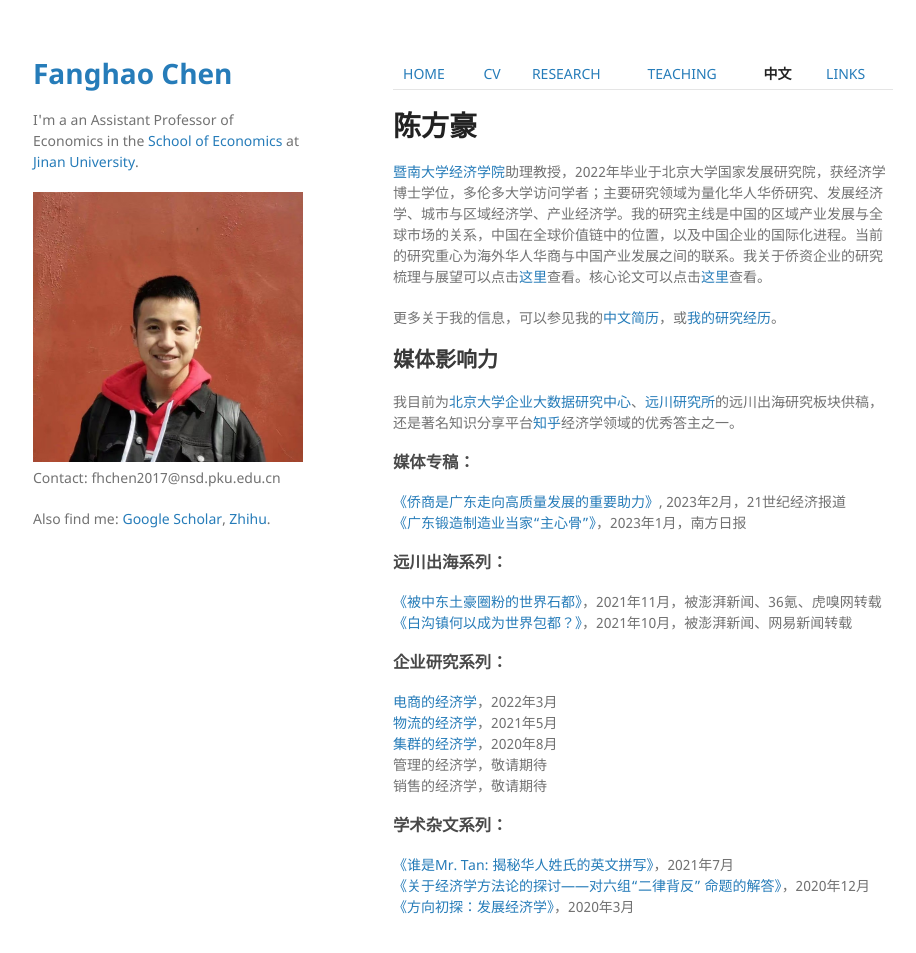
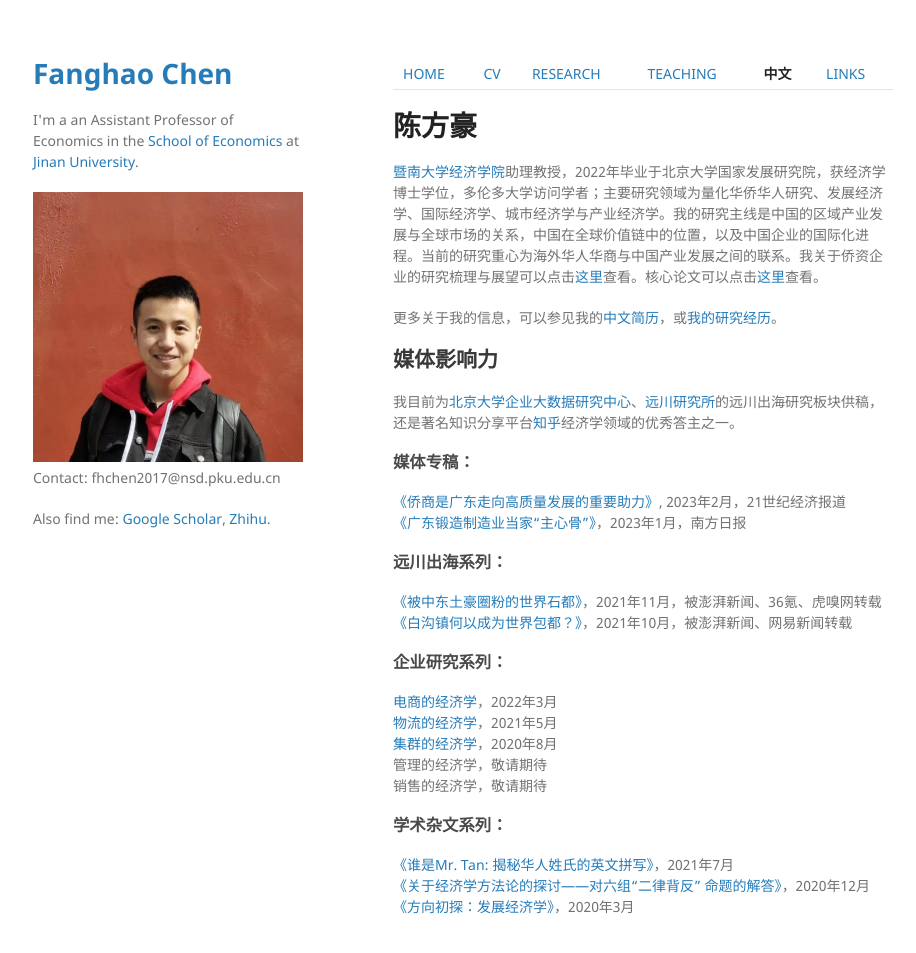
Before and after one commit to FanghaoChen/homepage, a Jekyll site: the page built from chinesepage.md, in a window 1280 px wide and 987 px high. Shown: the top 953 px of the window, without its empty margins (177-1093 px from the left). Built offline with Jekyll 4.4.1, drawn with Linux system fonts in a browser that asks for light colours; our own code applies the rules of GitHub Pages for plain Markdown files.

Commit message:
Update chinesepage.md

```diff
--- a/chinesepage.md
+++ b/chinesepage.md
@@ -2,7 +2,7 @@
 
 # 陈方豪
 
-[暨南大学经济学院](https://ec.jnu.edu.cn/)助理教授，2022年毕业于北京大学国家发展研究院，获经济学博士学位，多伦多大学访问学者；主要研究领域为量化华人华侨研究、发展经济学、城市与区域经济学、产业经济学。我的研究主线是中国的区域产业发展与全球市场的关系，中国在全球价值链中的位置，以及中国企业的国际化进程。当前的研究重心为海外华人华商与中国产业发展之间的联系。我关于侨资企业的研究梳理与展望可以点击[这里](https://kns.cnki.net/kcms2/article/abstract?v=miRwvmqqcdlteriJMAI_6frAN94hMS3aOuBeWxKEZgUYYhNmVAyuUCte5twbsrrLFK0i5HvhkCSL-ixoJLyBZL7sD1RVILRzUsC78wpfyQPBDDybmH7230FjY76RTbFm0qov9R3b7Qw=&uniplatform=NZKPT)查看。核心论文可以点击[这里](https://papers.ssrn.com/sol3/papers.cfm?abstract_id=4004159)查看。
+[暨南大学经济学院](https://ec.jnu.edu.cn/)助理教授，2022年毕业于北京大学国家发展研究院，获经济学博士学位，多伦多大学访问学者；主要研究领域为量化华侨华人研究、发展经济学、国际经济学、城市经济学与产业经济学。我的研究主线是中国的区域产业发展与全球市场的关系，中国在全球价值链中的位置，以及中国企业的国际化进程。当前的研究重心为海外华人华商与中国产业发展之间的联系。我关于侨资企业的研究梳理与展望可以点击[这里](https://kns.cnki.net/kcms2/article/abstract?v=miRwvmqqcdlteriJMAI_6frAN94hMS3aOuBeWxKEZgUYYhNmVAyuUCte5twbsrrLFK0i5HvhkCSL-ixoJLyBZL7sD1RVILRzUsC78wpfyQPBDDybmH7230FjY76RTbFm0qov9R3b7Qw=&uniplatform=NZKPT)查看。核心论文可以点击[这里](https://papers.ssrn.com/sol3/papers.cfm?abstract_id=4004159)查看。
 
 更多关于我的信息，可以参见我的[中文简历](./assets/陈方豪_暨大经院_231117.pdf)，或[我的研究经历](https://mp.weixin.qq.com/s?__biz=Mzg4MzE0ODY0Mw==&mid=2247491382&idx=1&sn=992dc4dda38bfd95d5c2b47848fc5a81&chksm=cf4a8d3af83d042c96f68c98b9406eab25df4ce418b6778fccdee755fc9e499decfb44498855&mpshare=1&scene=24&srcid=12203KNxFd0xsEh7nM7ZzhKn&sharer_sharetime=1639991731014&sharer_shareid=009d752390d3ca9d149b0d31038375f0#rd)。
 
```
